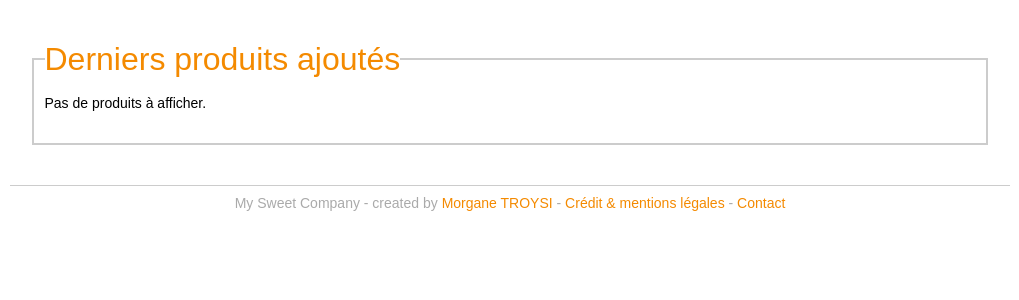
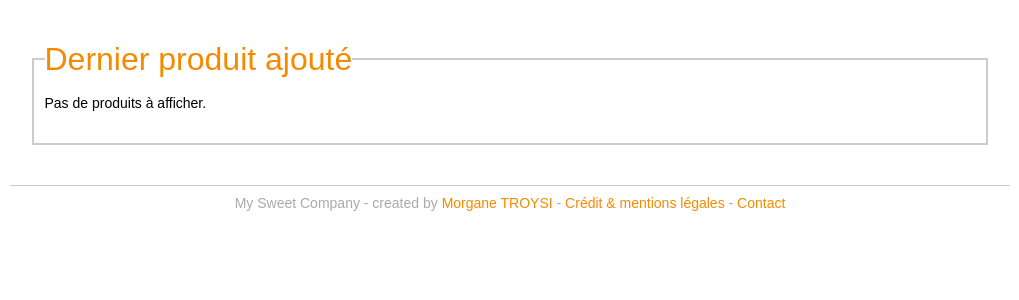
Before and after one commit to mtroysi/mySweetCompany, a Django app: page / in a window 1280 px wide. Shown: the part 156-456 px from the top of the page, without its empty margins (130-1149 px from the left). Run offline with Django 3.2, Linux system fonts and the light colour scheme; data that the repository does not hold is empty; some libraries are stand-ins or nearby versions; some web fonts are replaced.

Commit message:
Corrections pour conformité énoncé

```diff
--- a/mySweetCompany/templates/home.html
+++ b/mySweetCompany/templates/home.html
@@ -5,7 +5,7 @@
 {% block content %}
     {% block notice %}{{ block.super }}{% endblock notice %}
     <fieldset>
-        <legend>Derniers produits ajoutés</legend>
+        <legend>Dernier produit ajouté</legend>
         {% for produit in produits %}
             <p><a href="{% url 'show' id=produit.id %}"> {{ produit.nom }}</a><br/>
                 vendu par
@@ -13,7 +13,7 @@
                     {{ vendeur.nom }}
                 {% endfor %} <br/>
                 Prix : {{ produit.prix }}€ <br/>
-                Note : {{ produit.note }}/5</p>
+            </p>
         {% empty %}
             <p>Pas de produits à afficher.</p>
         {% endfor %}
--- a/mySweetCompany/templates/produits.html
+++ b/mySweetCompany/templates/produits.html
@@ -13,7 +13,7 @@
                     {{ vendeur.nom }}
                 {% endfor %} <br/>
                 Prix : {{ produit.prix }}€ <br/>
-                Note : {{ produit.note }}/5</p>
+            </p>
             <div class="row-product">
                 <form role="form" class="add_to_cart form-group" action="/produit/{{ produit.id }}/add" method="post">
                     {% csrf_token %}
--- a/mySweetCompany/views.py
+++ b/mySweetCompany/views.py
@@ -19,7 +19,7 @@ from django.contrib.auth import logout
 
 
 def home(request):
-    produits = Produit.objects.all().order_by('-date_publication')[:10]
+    produits = Produit.objects.all().order_by('-date_publication')[:1]
     return render(request, 'home.html', {'produits': produits})
 
 
--- a/produits/models.py
+++ b/produits/models.py
@@ -7,7 +7,6 @@ from django.utils import timezone
 class Produit(models.Model):
     nom = models.CharField(max_length=1024)
     prix = models.FloatField()
-    note = models.FloatField()
     description = models.CharField(max_length=1024, null=True)
     date_publication = models.DateTimeField(default=timezone.now)
     vendeurs = models.ManyToManyField(Societe)
--- a/produits/templates/show.html
+++ b/produits/templates/show.html
@@ -8,7 +8,7 @@
         <legend>Détail du produit</legend>
         <h3>{{ produit.nom }}</h3>
         <p><strong>Prix :</strong> {{ produit.prix }}€ <br/>
-            <strong>Note :</strong> {{ produit.note }}/5 <br/></p>
+        </p>
         <p>
             {% if produit.description %}
                 <em>{{ produit.description }}</em>
--- a/produits/views.py
+++ b/produits/views.py
@@ -5,6 +5,7 @@ from produits.models import Produit
 from produits.forms import ProductForm
 from carton.cart import Cart
 from django.shortcuts import redirect
+from django.contrib.auth.decorators import login_required
 
 
 # Create your views here.
@@ -24,6 +25,7 @@ def show(request, id):
     return render(request, 'show.html', {'produit': produit, 'form': form_class})
 
 
+@login_required
 def remove_from_cart(request, id):
     produit = Produit.objects.get(id=id)
     if produit is not None:
@@ -33,6 +35,7 @@ def remove_from_cart(request, id):
     return render(request, 'panier.html')
 
 
+@login_required
 def add_to_cart(request, id):
     form_class = ProductForm
     if request.method == 'POST':
```
